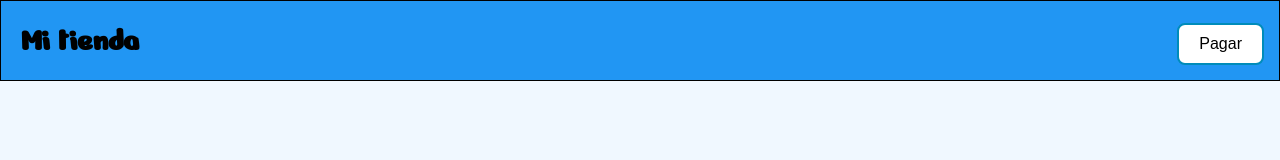
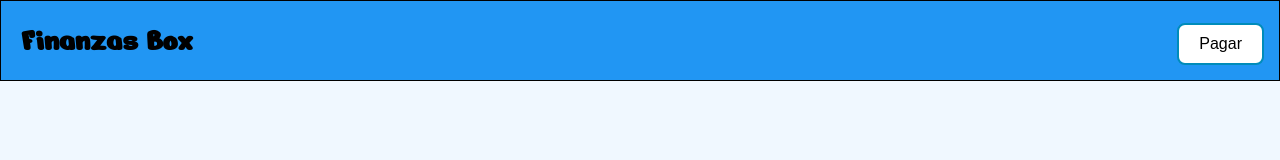
Before and after one commit to maurocipriano19/finanzasbox.github.io, a plain HTML site: page index.html in a window 1280 px wide. Shown: the top 160 px of the page. Drawn offline with Linux system fonts and the light colour scheme.

Commit message:
Update index.html

```diff
--- a/index.html
+++ b/index.html
@@ -6,7 +6,7 @@
 </head>
 <body>
     <div class="page-nav">
-        <h1>Mi tienda</h1>
+        <h1>Finanzas Box </h1>
         <button id="checkout" class="button-checkout" onclick="pay()">Pagar</button>
     </div>
     <div class="page-content">
```
